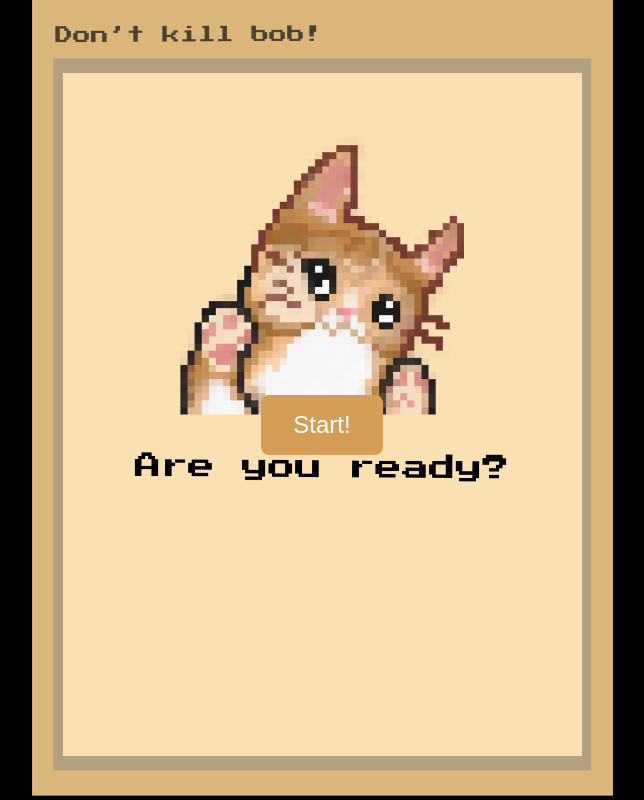
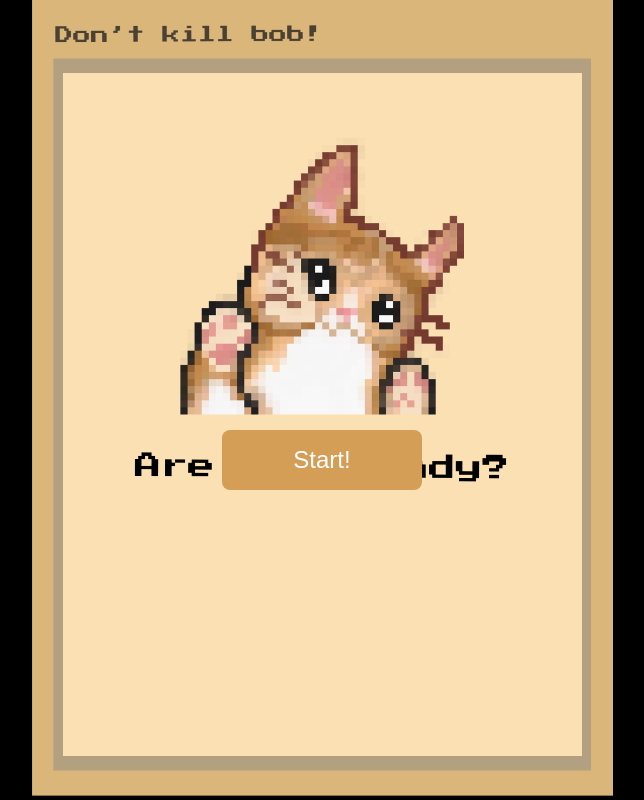
Before and after one commit to lauraM686/dont-kill-bob, a plain HTML site: page index.html in a window 1280 px wide. Shown: the whole page, without its empty margins (318-962 px from the left). Drawn offline with Linux system fonts and the light colour scheme.

Commit message:
css restaurar

```diff
--- a/style.css
+++ b/style.css
@@ -33,7 +33,23 @@ body.start-screen {
   color: #ffffff;
   cursor: pointer;
   transition: transform 0.2s ease;
-  margin-top: 50px;
+  margin-top: 250px;
+}
+
+/* start button for start screen*/
+#start-button {
+  padding: 2vmin 4vmin;
+  font-size: 3vmin;
+  border: none;
+  border-radius: 1vmin;
+  background-color: #d49e56;
+  color: #ffffff;
+  cursor: pointer;
+  transition: all 0.2s ease;
+  margin-top: 15vmin;
+  width: 25vmin;
+  min-width: 120px;
+  text-align: center;
 }
 
 #start-button:hover {
@@ -53,7 +69,6 @@ body.language-selection {
   padding: 0;
   width: 100vw;
   height: 100vh;
-
   display: flex;
   justify-content: center;
   align-items: center;
@@ -73,7 +88,7 @@ body.language-selection {
   margin-left: 120px;
   padding: 12px 24px;
   font-size: 1.5rem;
-  margin-top: 700px;
+  margin-top: 500px;
   border: none;
   border-radius: 8px;
   background-color: #d49e56;
@@ -103,7 +118,7 @@ body.language-selection {
   color: #ffffff;
   cursor: pointer;
   transition: transform 0.2s ease;
-  margin-top: -90px;
+  margin-top: -60px;
   display: flex;
   align-items: center;
   justify-content: center;
```
